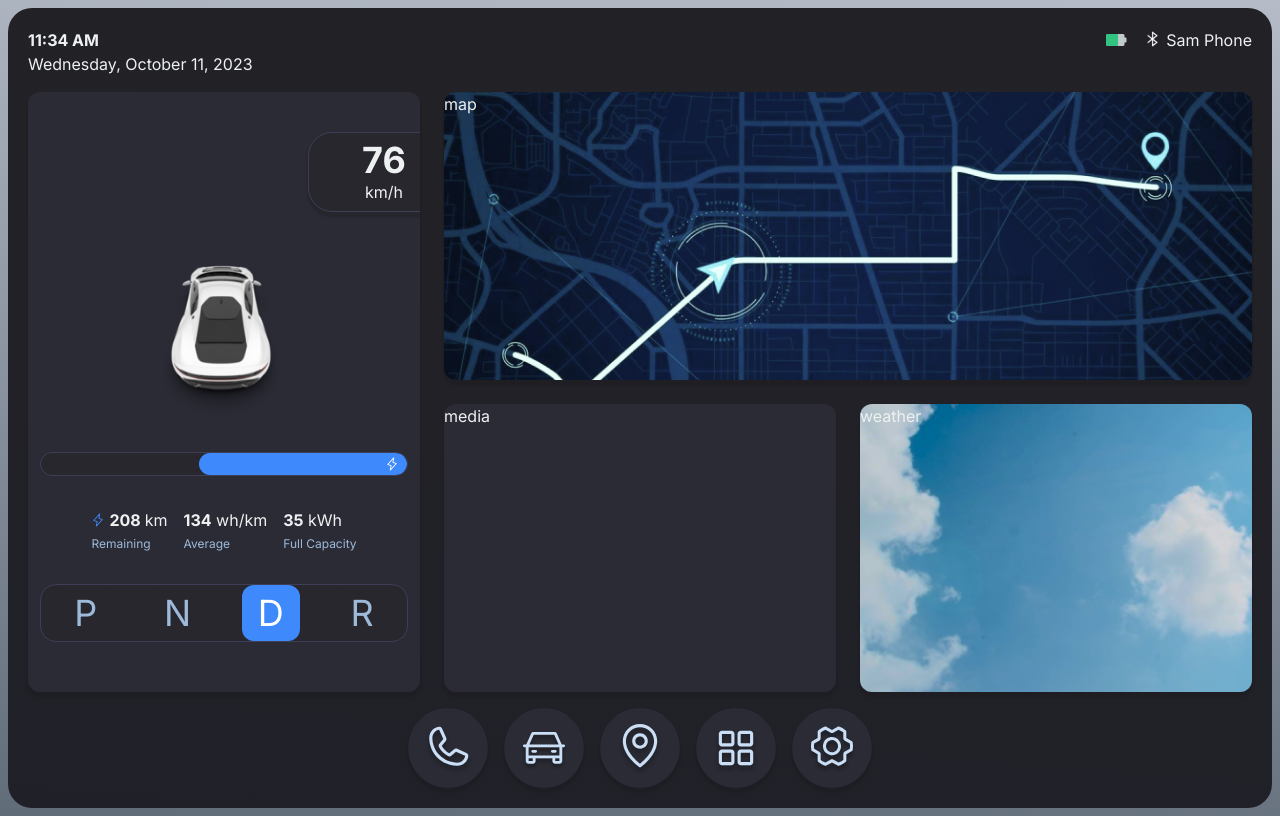
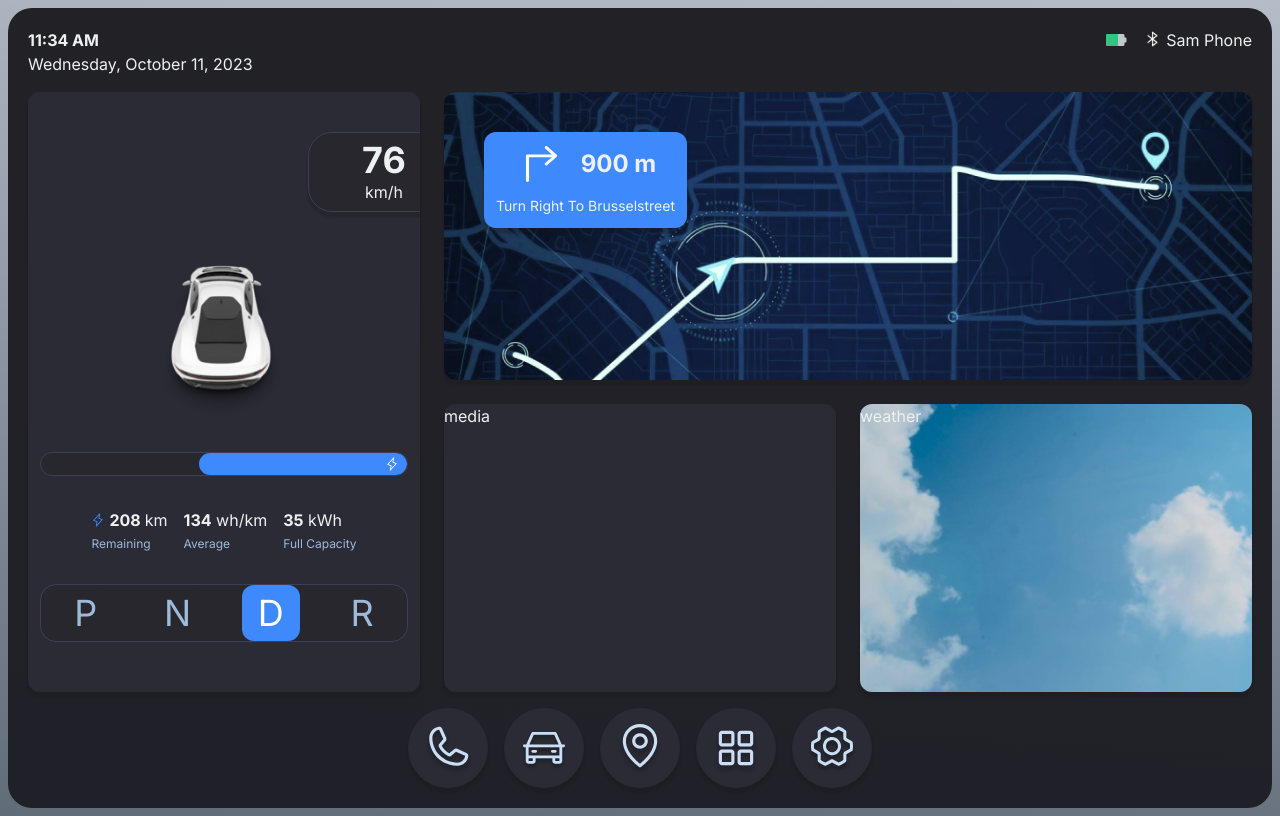
Before and after one commit to amekatze/dashboard-car, a Next.js app: page / in a window 1280 px wide. Built offline with nearby package versions, Linux system fonts and the light colour scheme.

Commit message:
style navigator

```diff
--- a/src/app/globals.css
+++ b/src/app/globals.css
@@ -73,6 +73,7 @@ body {
 .weather,
 .car-info,
 .media,
-.speed {
+.speed,
+.navigator {
   box-shadow: 0px 4px 2px 1px rgba(20, 20, 20, 0.233);
 }
--- a/src/app/page.js
+++ b/src/app/page.js
@@ -97,7 +97,21 @@ export default function Home() {
               <GearSetting />
             </div>
           </div>
-          <div className="col-span-2 row-span-2 rounded-xl map">map</div>
+          <div className="col-span-2 row-span-2 rounded-xl map">
+            <div className="flex flex-col justify-center items-center gap-3 ml-10 mt-10 p-3 w-fit h-fit bg-[#3E8AFC] rounded-xl navigator">
+              <div className="flex h-10 justify-center gap-4 items-center ">
+                <Image
+                  src="/icons/ArrowElbowUpRight.svg"
+                  width={50}
+                  height={50}
+                  alt="Battery Icon"
+                  loading="lazy"
+                />
+                <span className="text-2xl font-bold">900 m</span>
+              </div>
+              <div className="text-sm">Turn Right To Brusselstreet</div>
+            </div>
+          </div>
           <div className="col-span-1 row-span-2 bg-[#2B2B35] rounded-xl media">
             media
           </div>
```
Also changed, not shown: public/icons/ArrowElbowUpRight.svg (added).
